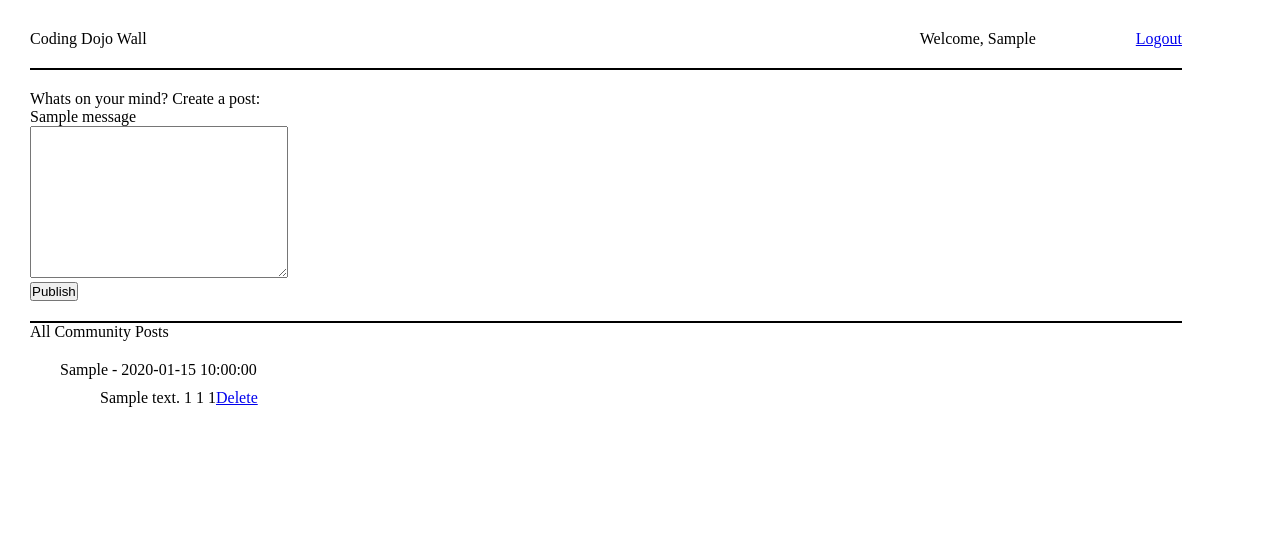
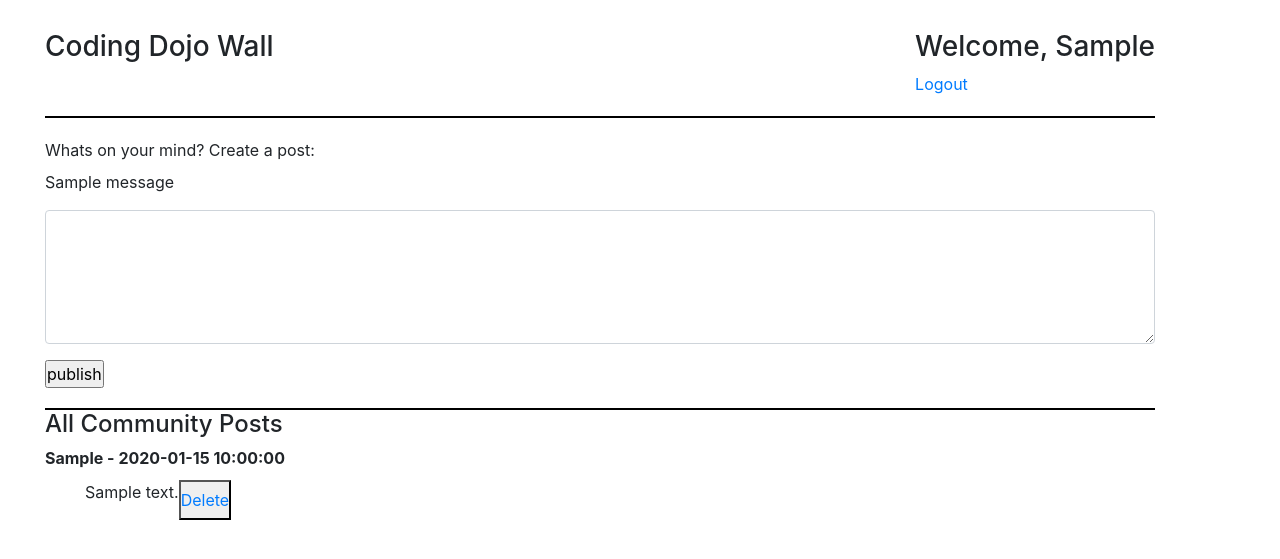
Before and after one commit to Matthew-Luk/Python-Bootcamp, a Flask app: page /dashboard in a window 1280 px wide. Shown: the top 559 px of the page. Run offline with Flask 2, Linux system fonts and the light colour scheme; the visitor is signed in with stand-in values (Sample User, id 1); tables that the repository leaves empty or names only in its code hold one stand-in row (values such as "Sample post"); one stand-in notice (Sample message) is shown.

Commit message:
updated html for styling purposes

```diff
--- a/Flask_MySQL/Validation/dojo_wall/flask_app/templates/dashboard.html
+++ b/Flask_MySQL/Validation/dojo_wall/flask_app/templates/dashboard.html
@@ -5,55 +5,51 @@
     <meta http-equiv="X-UA-Compatible" content="IE=edge">
     <meta name="viewport" content="width=device-width, initial-scale=1.0">
     <title>The Wall</title>
+    <link rel="stylesheet" href="https://cdn.jsdelivr.net/npm/bootstrap@4.3.1/dist/css/bootstrap.min.css" integrity="sha384-ggOyR0iXCbMQv3Xipma34MD+dH/1fQ784/j6cY/iJTQUOhcWr7x9JvoRxT2MZw1T" crossorigin="anonymous">
     <link rel="stylesheet" type="text/css" href="{{ url_for('static', filename='style.css') }}">
 </head>
 <body>
     <div class="container">
         <div class="header">
-            <div class="hleft">Coding Dojo Wall</div>
-            <div class="hright">
-                <div>
-                    <p>Welcome, {{user.first_name}}</p>
+            <div class="header_left">
+                <h3>Coding Dojo Wall</h3>
             </div>
-                <div>
+            <div class="header_right">
+                <h3>Welcome, {{user.first_name}}</h3>
                 <a href="/logout">Logout</a>
-                </div>
             </div>
         </div>
         <div class="post">
             <form action="/dashboard/post" method="POST">
-                <div>
+                <div class="form-group">
                     <label for="content">Whats on your mind? Create a post:</label>
-                </div>
                     {%with messages = get_flashed_messages()%}
                         {%if messages%}
                             {%for message in messages%}
-                            <p>{{message}}</p>
+                                <p class="flash">{{message}}</p>
                             {%endfor%}
                         {%endif%}
                     {%endwith%}
-                <div>
-                    <textarea name="content"cols="30" rows="10"></textarea>
+                    <textarea class="form-control" name="content" columns="10" rows="5"></textarea>
                 </div>
-                <input type="submit" value="Publish">
+                <div id="publish_btn">
+                    <input type="submit" value="publish">
+                </div>
             </form>
         </div>
         <div class="wall">
-            <p>All Community Posts</p>
+            <h4>All Community Posts</h4>
             {%for i in all_posts%}
-                <div class="posted_message">
                 <div>
-                        <p>{{i[0].first_name}} - {{i[0].created_at}}</p>
+                    <div id="message_name">
+                        <strong>{{i[0].first_name}} - {{i[0].created_at}}</strong>
                     </div>
                     <div class="message">
-                        <p>{{i[1].content}}&nbsp;</p>
-                        {%print(session_id)%}
-                        {%print(i[0].id)%}
-                        {%print(i[1].id)%}
+                        <p id="message_content">{{i[1].content}}</p>
                         <!-- i[0] == user -->
                         <!-- i[1] == post -->
                         {%if session_id == i[0].id%}
-                        <a href="/delete/{{i[1].id}}"> Delete</a>
+                        <button id="delete_btn"><a href="/delete/{{i[1].id}}"> Delete</a></button>
                         {%endif%}
                     </div>
                 </div>
```
Lines whose indentation alone changed are shown as unchanged.
